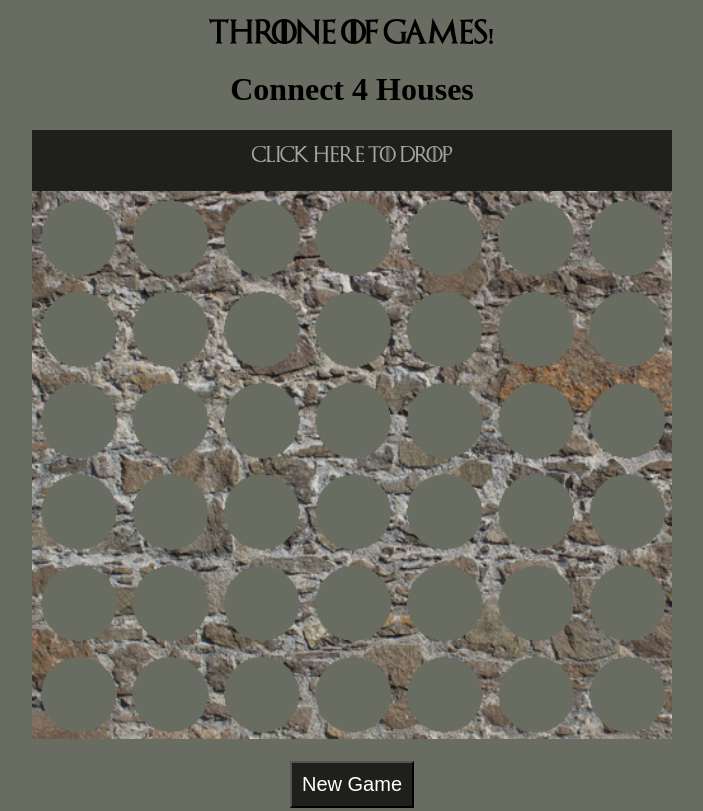
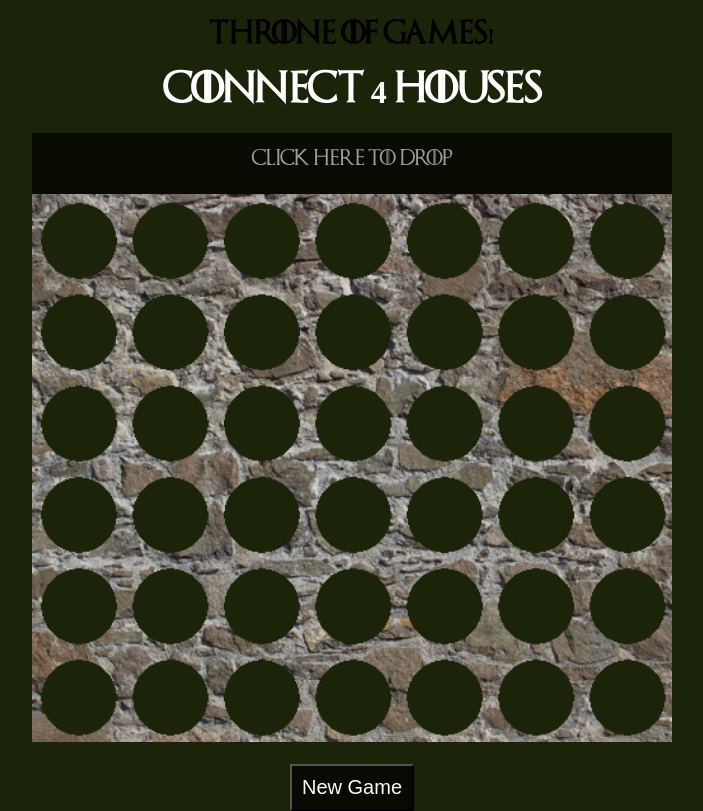
Before and after one commit to emauldin84/throne-of-games-mini-project, a React (Create React App) app: page /connect-four-houses in a window 1280 px wide. Shown: the whole page, without its empty margins (288-991 px from the left). Built offline with nearby package versions, Linux system fonts and the light colour scheme.

Commit message:
fixed font name

```diff
--- a/public/styles/connect4Houses.css
+++ b/public/styles/connect4Houses.css
@@ -2,10 +2,11 @@
 
 
   body {
-    background: none;;
+    background: none;
     /* background-attachment: fixed;
     background-position: center; */
-    background-color: #696c61;
+    background-color: #1b2408;
+    color: white;
 
 
   }
--- a/src/App.css
+++ b/src/App.css
@@ -9,8 +9,8 @@
   background-position: center;
   font-family: GOTFFT;
 }
-H1 {
-  font-family: GOTFFF;
+h1 {
+  font-family: GOTFFT;
 }
 .App {
   text-align: center;
```
